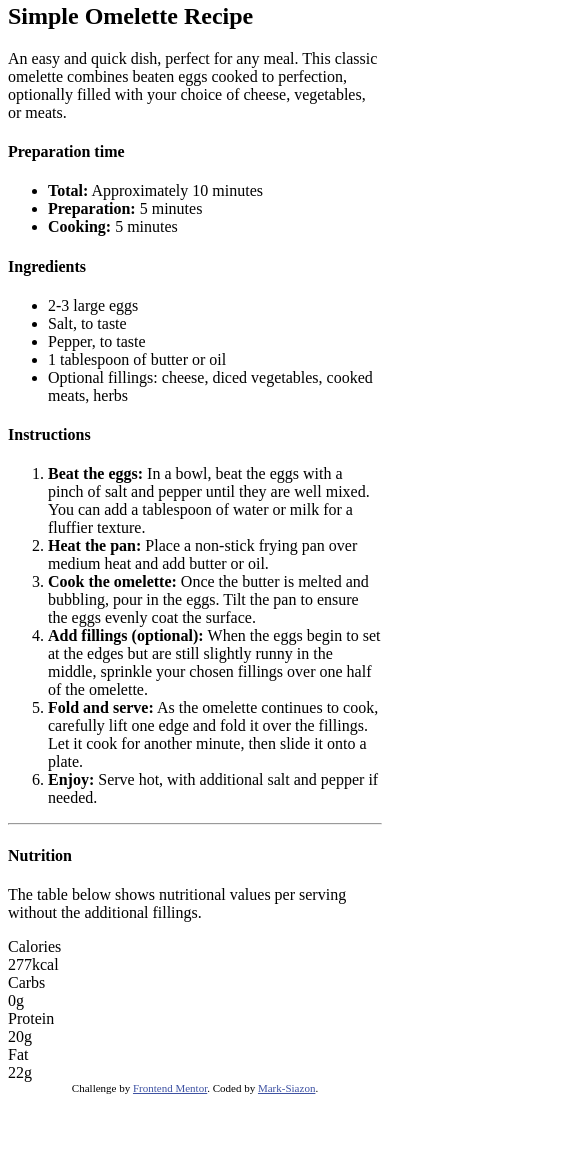
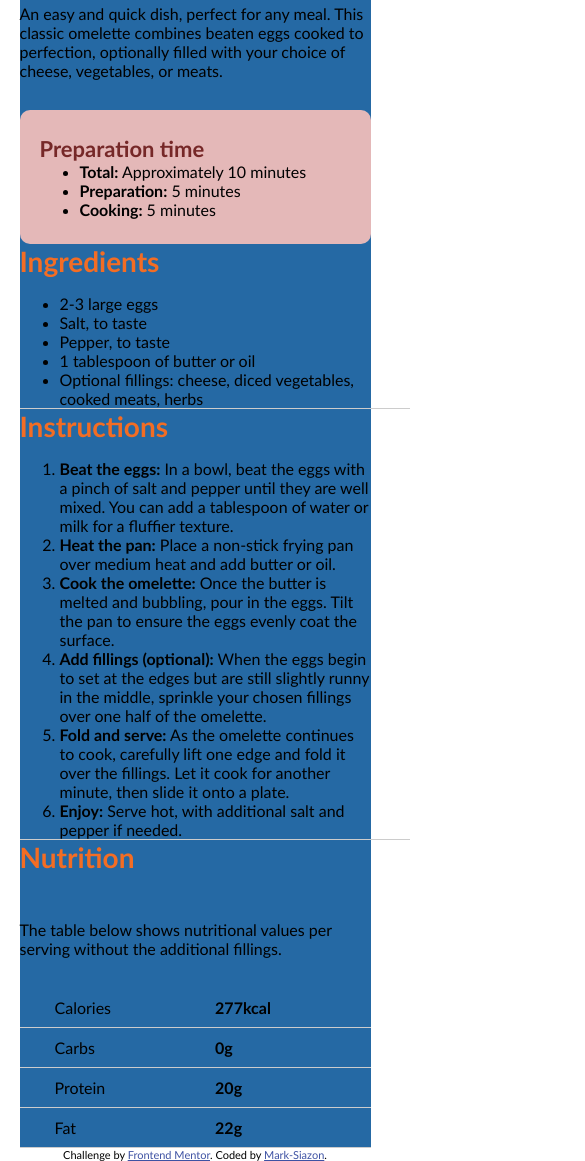
Before and after one commit to mark-siazon/FM-Recipe-Page-Main, a plain HTML site: page index.html in a window 390 px wide. Shown: the part 329-1490 px from the top of the page, 585 px wide, since content can reach past the window. Before the commit the page ends 1431 px from the top, so only its background shows below. Drawn offline with Linux system fonts and the light colour scheme.

Commit message:
🎨 | Added Initial Styling (Mobile-Only)

```diff
--- a/index.html
+++ b/index.html
@@ -2,26 +2,22 @@
 <html lang="en">
 <head>
   <meta charset="UTF-8">
-  <meta name="viewport" content="width=device-width, initial-scale=1.0"> <!-- displays site properly based on user's device -->
+  <meta name="viewport" content="width=device-width, initial-scale=1.0"> <!-- displays site properly based on users device -->
 
   <link rel="icon" type="image/png" sizes="32x32" href="./assets/images/favicon-32x32.png">
+  <link rel="stylesheet" href="styles/style.css">
 
   <title>Frontend Mentor | Recipe page</title>
-
-  <!-- Feel free to remove these styles or customise in your own stylesheet 👍 -->
-  <style>
-    .attribution { font-size: 11px; text-align: center; }
-    .attribution a { color: hsl(228, 45%, 44%); }
-  </style>
 </head>
 <body>
 
-<main class="main-ctn">
+<main class="main-ctn d-flex col">
   <div class="food-image">
-    <img src="assets/images/image-omelette.jpeg" width="656" alt="">
+    <img class="w-100" src="assets/images/image-omelette.jpeg" width="656" alt="">
   </div>
 
-  <section class="food-intro">
+  <div>
+    <section class="food-intro d-flex col">
       <h2>Simple Omelette Recipe</h2>
       <p>An easy and quick dish, perfect for any meal. This classic omelette combines beaten eggs cooked
         to perfection, optionally filled with your choice of cheese, vegetables, or meats.
@@ -36,8 +32,8 @@
       </div>
     </section>
 
-  <section class="food-ingredients">
-    <h4>Ingredients</h4>
+    <section>
+      <h3>Ingredients</h3>
       <ul>
         <li>2-3 large eggs</li>
         <li>Salt, to taste</li>
@@ -47,8 +43,10 @@
       </ul>
     </section>
 
-  <section class="food-ingredients">
-    <h4>Instructions</h4>
+    <hr>
+
+    <section >
+      <h3>Instructions</h3>
       <ol>
         <li><b>Beat the eggs:</b> In a bowl, beat the eggs with a pinch of salt and pepper until they are well mixed. You can add a tablespoon of water or milk for a fluffier texture.</li>
         <li><b>Heat the pan:</b> Place a non-stick frying pan over medium heat and add butter or oil.</li>
@@ -61,30 +59,38 @@
 
     <hr>
 
-  <section class="food-nutrition">
-    <h4>Nutrition</h4>
+    <section class="food-nutrition d-flex col">
+      <h3>Nutrition</h3>
       <p>The table below shows nutritional values per serving without the additional fillings.</p>
 
-    <div class="item">
+      <div class="d-flex col table-ctn">
+        <div class="d-flex item">
           <div class="label">Calories</div>
           <div class="value">277kcal</div>
         </div>
-    <div class="item">
+        <hr>
+
+        <div class="d-flex item">
           <div class="label">Carbs</div>
           <div class="value">0g</div>
         </div>
-    <div class="item">
+        <hr>
+
+        <div class="d-flex item">
           <div class="label">Protein</div>
           <div class="value">20g</div>
         </div>
-    <div class="item">
+        <hr>
+
+        <div class="d-flex item">
           <div class="label">Fat</div>
           <div class="value">22g</div>
         </div>
+        <hr>
 
+      </div>
     </section>
-
-
+  </div>
 </main>
 
 <div class="attribution">
--- /dev/null
+++ b/styles/style.css
@@ -0,0 +1,130 @@
+.attribution { font-size: 11px; text-align: center; }
+.attribution a { color: hsl(228, 45%, 44%); }
+/* ************************************ */
+/* ********** General Styles ********** */
+/* ************************************ */
+
+*{
+  margin: 0;
+}
+
+body{
+  max-width: 460px;
+  font-family: 'Gill Sans', 'Gill Sans MT', Calibri, 'Trebuchet MS', sans-serif;
+}
+
+h2{
+  font-size: 38px;
+}
+
+h3{
+  font-size: 28px;
+}
+
+h4{
+  font-size: 22px;
+}
+
+
+/* ************************************ */
+/* ********* Reusable Styles ********** */
+/* ************************************ */
+.col{
+  flex-direction: column;
+}
+
+.row, .item{
+  flex-direction: row;
+}
+
+.d-flex{
+  display: flex;
+}
+
+.w-100{
+  width: 100%;
+}
+
+.flex-center{
+  justify-content: center;
+  justify-items: center;
+}
+
+/* ************************************ */
+/* ********* Container Styles ********* */
+/* ************************************ */
+main > div:first-child > img{
+  margin: 0 0 30px;
+  position: relative
+}
+
+main > div > *{
+  margin: 30px auto;
+  background-color: rgb(37, 105, 164);
+  margin: 0 5vw;
+  gap: 30px;
+}
+
+main > div div.intro-sub-ctn{
+  background-color: rgb(228, 184, 184);
+  padding: 25px 20px;
+  border-radius: 10px;
+}
+
+main > div div.intro-sub-ctn > h4{
+  color: rgb(118, 40, 40);
+}
+
+main > div h3{
+  color: rgb(243, 109, 36);
+  margin-bottom: 16px;
+}
+
+
+/* ************************************ */
+/* ********** Tabular Styles ********** */
+/* ************************************ */
+
+/* .item{
+  justify-content: space-between;
+  margin: 0 15%;
+}
+
+.item > *{
+  margin: 12px 0;
+}
+
+.item > *.value{
+  font-weight: bold;
+  text-align: left;
+} */
+
+.table-ctn {
+  display: flex;
+  flex-direction: column;
+}
+
+.item {
+  display: flex;
+  justify-content: space-between;
+  align-items: center;
+  padding: 10px 35px; /* Adjust padding as needed */
+}
+
+.label {
+  flex: 1;
+  text-align: left;
+}
+
+.value {
+  flex: 0.75;
+  text-align: left;
+  font-weight: bold;
+}
+
+hr {
+  width: 100%;
+  border: none;
+  border-top: 1px solid #ccc; /* Adjust style as needed */
+  margin: 0; /* Adjust margin as needed */
+}
```
Lines whose indentation alone changed are shown as unchanged.
